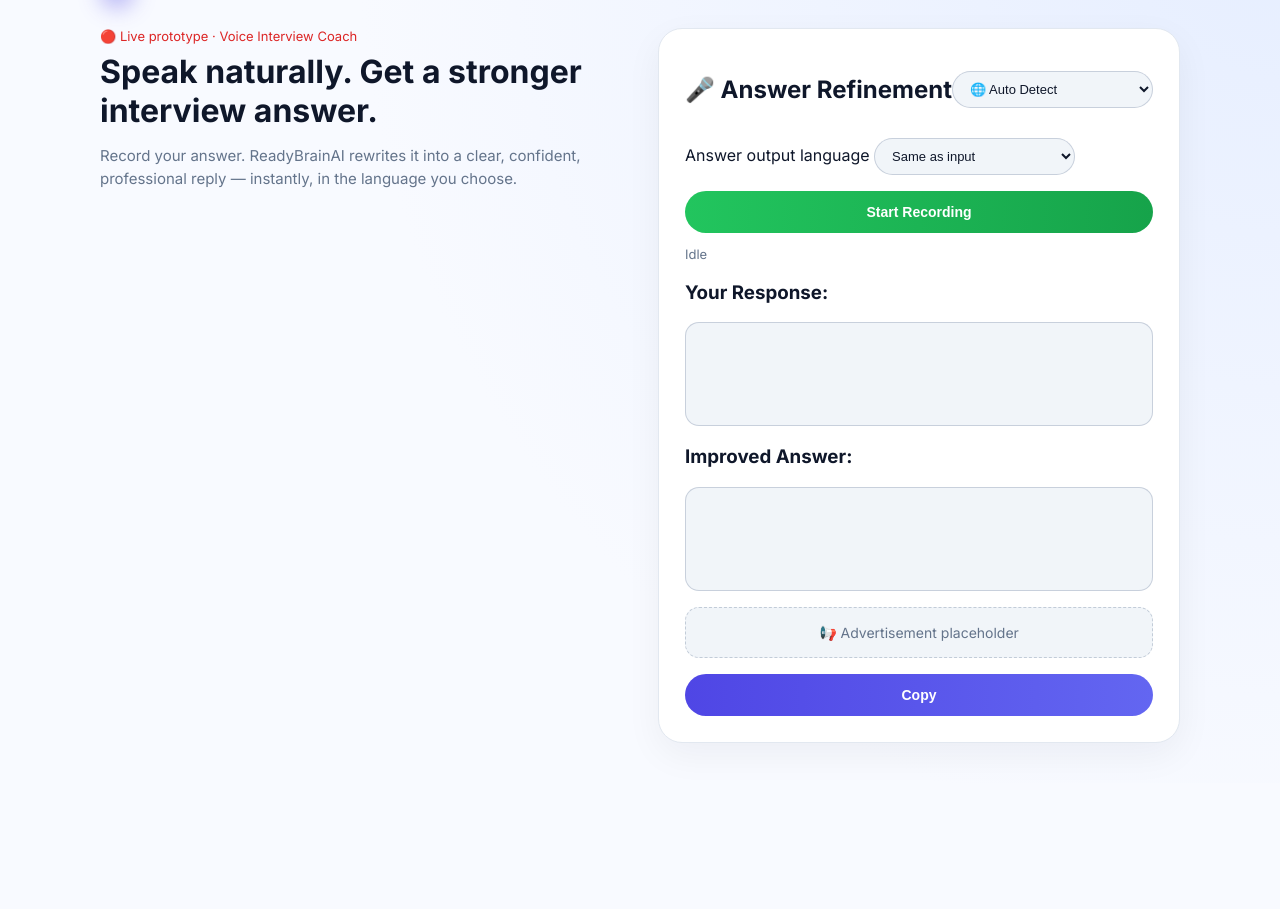
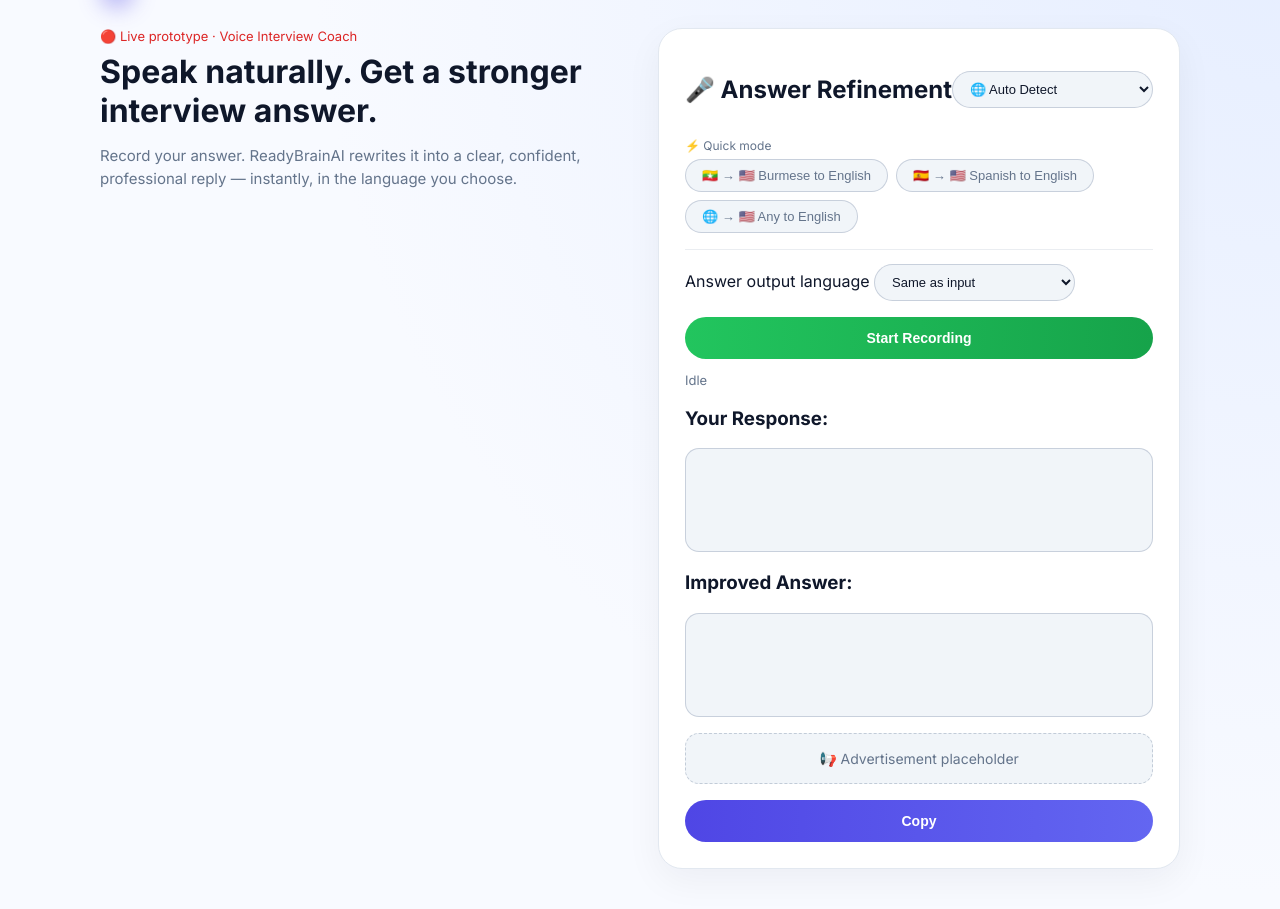
Before and after one commit to readybrain-ai-dev/readybrainai-v1, a Flask app: page /listen in a window 1280 px wide. Shown: the part 74-983 px from the top of the page. Before the commit the page ends 817 px from the top, so only its background shows below. Run offline with Flask 3, Linux system fonts and the light colour scheme.

Commit message:
feat: add language preset buttons

```diff
--- a/templates/listen.html
+++ b/templates/listen.html
@@ -8,7 +8,6 @@
     <script async src="https://pagead2.googlesyndication.com/pagead/js/adsbygoogle.js?client=ca-pub-7757881269834722"
     crossorigin="anonymous"></script>
 
-    <!-- Google Font -->
     <link href="https://fonts.googleapis.com/css2?family=Inter:wght@300;400;500;600;700&display=swap" rel="stylesheet">
 
     <style>
@@ -43,10 +42,7 @@
             transition: 0.3s ease;
         }
 
-        .page {
-            max-width: 1080px;
-            margin: 0 auto;
-        }
+        .page { max-width: 1080px; margin: 0 auto; }
 
         .nav {
             display: flex;
@@ -123,9 +119,7 @@
         }
 
         @media (max-width: 900px) {
-            .layout {
-                grid-template-columns: 1fr;
-            }
+            .layout { grid-template-columns: 1fr; }
         }
 
         .hero-title {
@@ -168,6 +162,45 @@
             border-radius: 999px;
             border: 1px solid rgba(148,163,184,0.45);
             color: var(--text-main);
+        }
+
+        /* ── PRESET BUTTONS ── */
+        .preset-row {
+            display: flex;
+            gap: 8px;
+            flex-wrap: wrap;
+            margin-bottom: 16px;
+        }
+
+        .preset-btn {
+            padding: 8px 16px;
+            border-radius: 999px;
+            border: 1.5px solid rgba(148,163,184,0.45);
+            background: var(--surface);
+            color: var(--text-muted);
+            font-size: 13px;
+            font-weight: 500;
+            cursor: pointer;
+            transition: all 0.2s;
+            width: auto;
+        }
+
+        .preset-btn:hover {
+            border-color: #4f46e5;
+            color: #4f46e5;
+            background: rgba(79,70,229,0.06);
+        }
+
+        .preset-btn.active {
+            background: linear-gradient(92deg, #4f46e5, #6366f1);
+            color: white;
+            border-color: transparent;
+        }
+
+        .preset-label {
+            font-size: 12px;
+            color: var(--text-muted);
+            margin-bottom: 6px;
         }
 
         .button-row {
@@ -255,18 +288,8 @@
             box-shadow: 0 18px 40px rgba(0,0,0,0.25);
         }
 
-        .popup-title {
-            font-size: 22px;
-            font-weight: 700;
-            margin-bottom: 10px;
-        }
-
-        .popup-msg {
-            font-size: 15px;
-            color: var(--text-muted);
-            margin-bottom: 24px;
-            line-height: 1.5;
-        }
+        .popup-title { font-size: 22px; font-weight: 700; margin-bottom: 10px; }
+        .popup-msg { font-size: 15px; color: var(--text-muted); margin-bottom: 24px; line-height: 1.5; }
 
         .popup-btn {
             padding: 14px;
@@ -303,6 +326,12 @@
             cursor: pointer;
             display: none;
         }
+
+        .divider {
+            height: 1px;
+            background: rgba(148,163,184,0.2);
+            margin: 14px 0;
+        }
     </style>
 </head>
 
@@ -316,7 +345,6 @@
             <div>ReadyBrainAI</div>
             <div id="founderBadge">FOUNDER</div>
         </div>
-
         <div class="nav-buttons">
             <a href="/" class="back-btn">← Back</a>
             <button id="adminBtn" onclick="window.location='/admin'">Admin Panel</button>
@@ -338,7 +366,6 @@
         <section class="card">
             <div class="card-header">
                 <h2>🎤 Answer Refinement</h2>
-
                 <!-- INPUT LANGUAGE -->
                 <select id="languageSelect" class="select-box">
                     <option value="auto">🌐 Auto Detect</option>
@@ -366,6 +393,22 @@
                     </optgroup>
                 </select>
             </div>
+
+            <!-- QUICK PRESETS -->
+            <div class="preset-label">⚡ Quick mode</div>
+            <div class="preset-row">
+                <button class="preset-btn" id="preset-my-en" onclick="setPreset('my', 'en', this)">
+                    🇲🇲 → 🇺🇸 Burmese to English
+                </button>
+                <button class="preset-btn" id="preset-es-en" onclick="setPreset('es', 'en', this)">
+                    🇪🇸 → 🇺🇸 Spanish to English
+                </button>
+                <button class="preset-btn" id="preset-auto-en" onclick="setPreset('auto', 'en', this)">
+                    🌐 → 🇺🇸 Any to English
+                </button>
+            </div>
+
+            <div class="divider"></div>
 
             <!-- OUTPUT LANGUAGE -->
             <label>Answer output language</label>
@@ -408,14 +451,11 @@
             <h3>Improved Answer:</h3>
             <div id="answer" class="output-box"></div>
 
-            <div class="ad-box">
-                📢 Advertisement placeholder
-            </div>
+            <div class="ad-box">📢 Advertisement placeholder</div>
 
             <div class="action-buttons">
                 <button class="copy-btn" onclick="copyAnswer()">Copy</button>
             </div>
-
         </section>
     </main>
 </div>
@@ -480,6 +520,17 @@ syncFounderStatus();
     }
 })();
 
+/* ── PRESET BUTTONS ── */
+function setPreset(inputLang, outputLang, btn) {
+    // Set dropdowns
+    document.getElementById("languageSelect").value = inputLang;
+    document.getElementById("outputLanguage").value = outputLang;
+
+    // Highlight active button
+    document.querySelectorAll(".preset-btn").forEach(b => b.classList.remove("active"));
+    btn.classList.add("active");
+}
+
 /* Free Limit — 9999 = no limit during testing */
 const DAILY_LIMIT = 9999;
 
```
